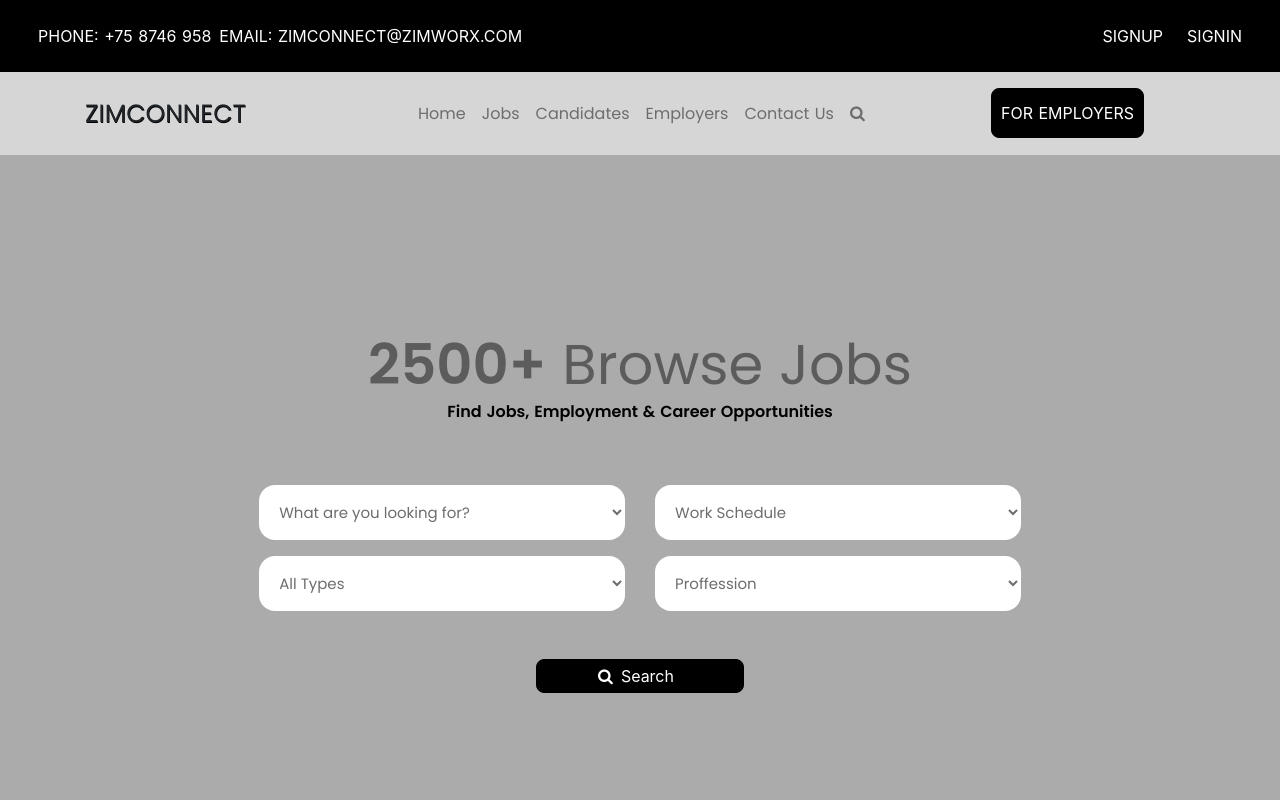
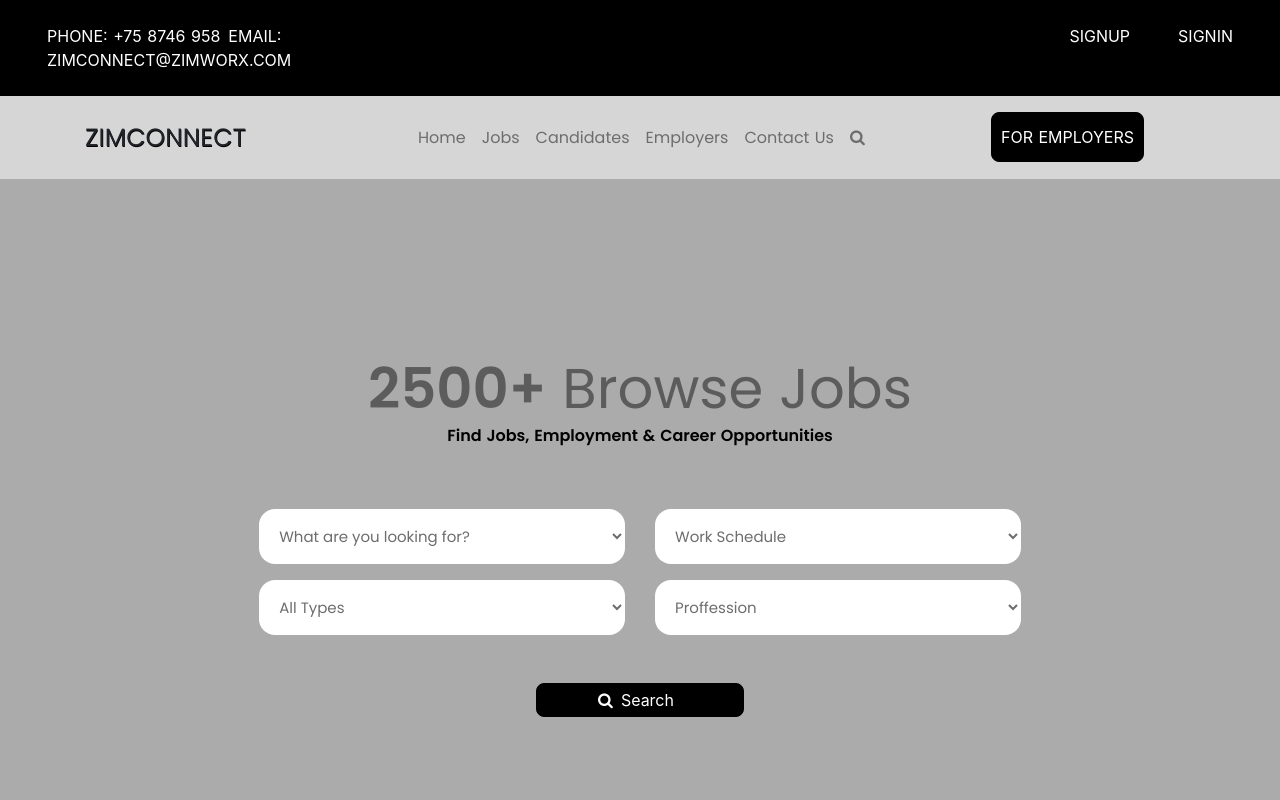
Before and after one commit to IamTinashe/zimConnect, a Nuxt app: page / in a window 1280 px wide. Shown: the top 800 px of the page. Built offline with nearby package versions, Linux system fonts and the light colour scheme.

Commit message:
minor_fix

```diff
--- a/components/Header.vue
+++ b/components/Header.vue
@@ -1,6 +1,6 @@
 <template>
   <div class="conatiner-fluid">
-    <div class="container-fluid bgColor-black Color-white py-4">
+    <div class="container-fluid bgColor-black Color-white px-4 py-4">
       <div class="row justify-content-md-center mx-lg-2">
         <div class="col-md-5">
           <span>PHONE: +75 8746 958</span>
@@ -8,7 +8,7 @@
         </div>
         <div class="col-md-4 col-lg-5"></div>
         <div class="col-md-3 col-lg-2 text-right">
-          <span class="mr-4">SIGNUP</span>
+          <span class="mr-5">SIGNUP</span>
           <span>SIGNIN</span>
         </div>
       </div>
```
